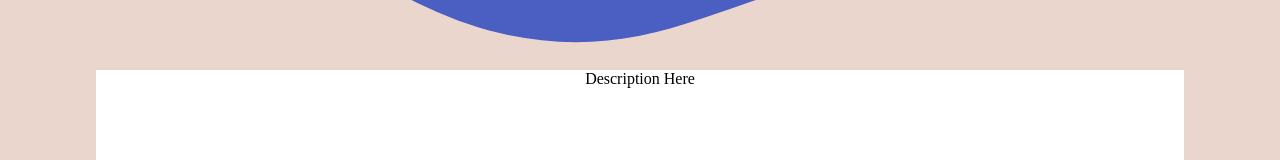
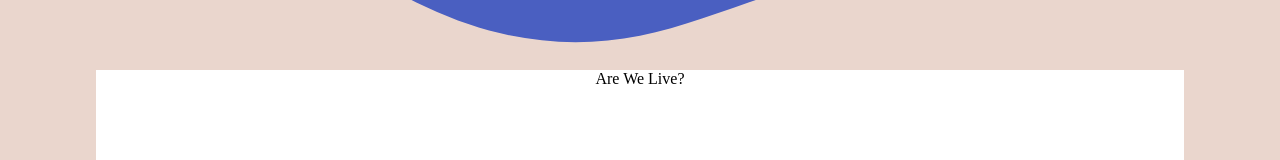
Before and after one commit to maxwellpothier/maxpothier-v2, a Next.js app: page / in a window 1280 px wide. Shown: the part 268-428 px from the top of the page. Built offline with nearby package versions, Linux system fonts and the light colour scheme.

Commit message:
Testing the Netlify build

```diff
--- a/pages/index.js
+++ b/pages/index.js
@@ -9,7 +9,7 @@ const HomePage = () => {
 			<Header/>
 			<WaveBackground/>
 			<div className={styles.indexDescriptionBox}>
-				<span>Description Here</span>
+				<span>Are We Live?</span>
 			</div>
 		</div>
   	);
```
